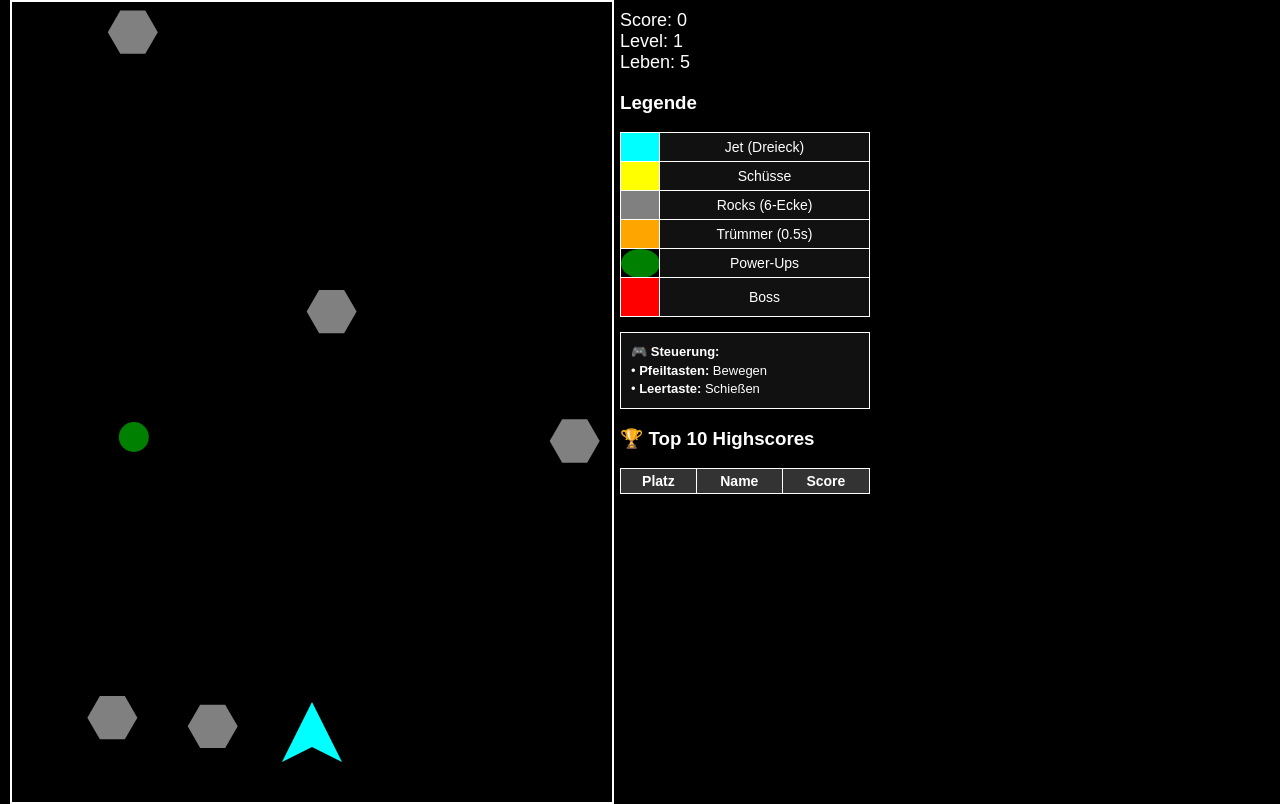
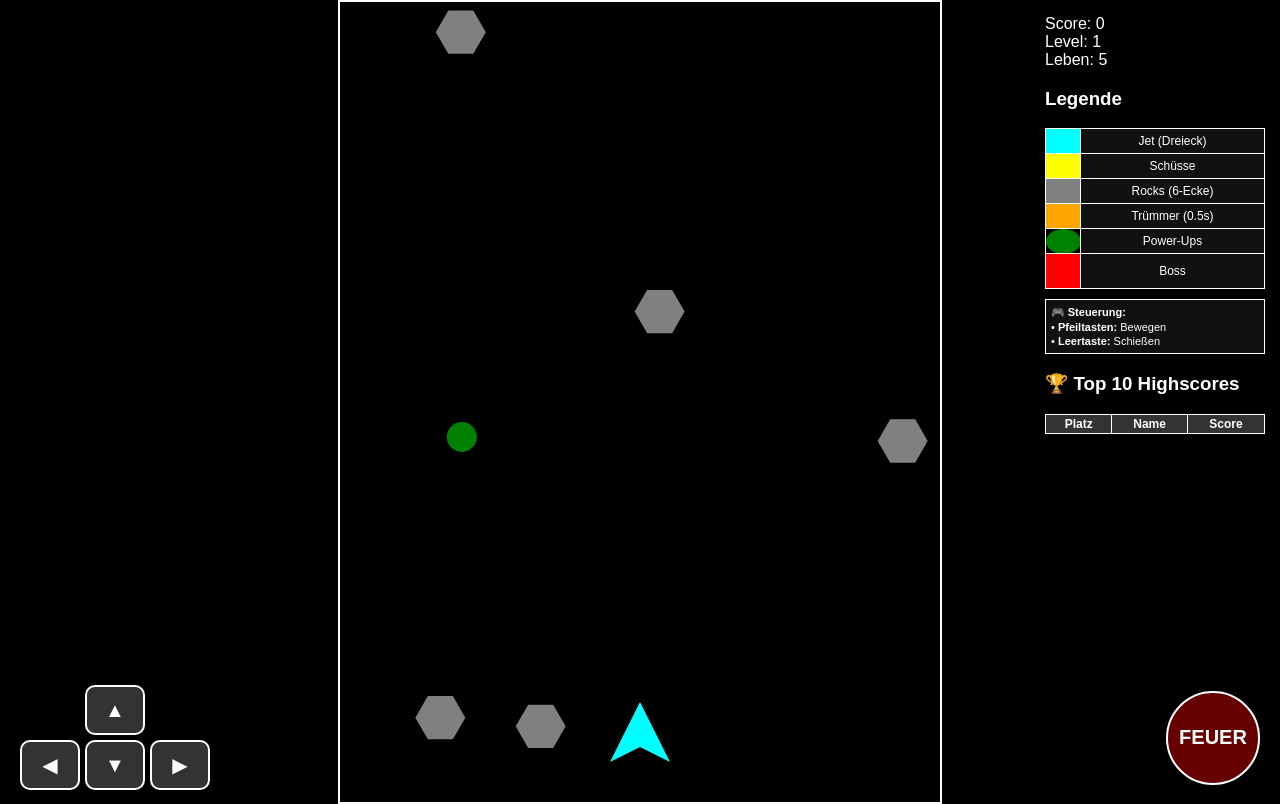
Before and after one commit to wedel88/jet, a plain HTML site: page index.html in a window 1280 px wide. Drawn offline with Linux system fonts and the light colour scheme; no server answers.

```diff
--- a/index.html
+++ b/index.html
@@ -2,25 +2,97 @@
 <html lang="de">
 <head>
 <meta charset="UTF-8">
+<meta name="viewport" content="width=device-width, initial-scale=1.0, user-scalable=no">
 <title>Jet Shooter 2D – Dreieck & Sechseck-Trümmer</title>
 <style>
-body { margin:0; overflow:hidden; background:black; color:white; font-family:Arial; }
-#gameCanvas { background:#000; display:block; margin-left:10px; float:left; border:2px solid white; }
-#ui { position:absolute; top:10px; left:620px; width:250px; }
-#scoreboard { margin-bottom:10px; font-size:18px; }
+body { margin:0; overflow:hidden; background:black; color:white; font-family:Arial; touch-action: none; }
+#gameCanvas { background:#000; display:block; margin: 0 auto; border:2px solid white; max-width: 100%; height: auto; }
+#ui { position:absolute; top:10px; right:10px; width:220px; background: rgba(0,0,0,0.8); padding: 5px; border-radius: 5px; }
+#scoreboard { margin-bottom:10px; font-size:16px; }
 #levelOverlay { position:absolute; top:50%; left:50%; transform:translate(-50%,-50%); font-size:36px; color:yellow; display:none; z-index:10; }
 table { border-collapse: collapse; width:100%; }
-th, td { border:1px solid white; padding:4px; text-align:center; font-size:14px; }
+th, td { border:1px solid white; padding:2px; text-align:center; font-size:12px; }
 th { background:#333; }
 td { background:#111; }
-#restartBtn { display:none; position:absolute; top:50%; left:200px; transform:translateY(-50%); padding:15px 25px; font-size:18px; cursor:pointer; background:green; color:white; border:2px solid white; border-radius:5px; z-index:20; }
-.control-box { margin-top: 15px; padding: 10px; background: #111; border: 1px solid white; font-size: 13px; line-height: 1.4; }
+#restartBtn { display:none; position:absolute; top:50%; left:50%; transform:translate(-50%,-50%); padding:15px 25px; font-size:18px; cursor:pointer; background:green; color:white; border:2px solid white; border-radius:5px; z-index:20; }
+.control-box { margin-top: 10px; padding: 5px; background: #111; border: 1px solid white; font-size: 11px; line-height: 1.3; }
+
+/* --- Mobile Touch Controls Styling --- */
+#touchControls {
+    position: fixed;
+    bottom: 10px;
+    left: 0;
+    width: 100%;
+    display: flex;
+    justify-content: space-between;
+    padding: 0 20px;
+    box-sizing: border-box;
+    z-index: 30;
+    user-select: none;
+}
+.dpad-group {
+    display: grid;
+    grid-template-columns: 60px 60px 60px;
+    grid-template-rows: 50px 50px;
+    gap: 5px;
+}
+.touch-btn {
+    background: rgba(255, 255, 255, 0.2);
+    border: 2px solid white;
+    color: white;
+    font-size: 20px;
+    border-radius: 10px;
+    display: flex;
+    align-items: center;
+    justify-content: center;
+    touch-action: manipulation;
+}
+.touch-btn:active, .touch-btn.active {
+    background: rgba(255, 255, 255, 0.5);
+}
+#btnUp { grid-column: 2; grid-row: 1; }
+#btnLeft { grid-column: 1; grid-row: 2; }
+#btnDown { grid-column: 2; grid-row: 2; }
+#btnRight { grid-column: 3; grid-row: 2; }
+
+.action-group {
+    display: flex;
+    align-items: center;
+}
+#btnShoot {
+    width: 90px;
+    height: 90px;
+    border-radius: 50%;
+    background: rgba(255, 0, 0, 0.4);
+    font-weight: bold;
+}
+#btnShoot:active, #btnShoot.active {
+    background: rgba(255, 0, 0, 0.7);
+}
+
+/* Für kleinere Bildschirme UI anpassen */
+@media (max-width: 900px) {
+    #ui { display: none; } /* Versteckt die rechte Seitenleiste auf Handys, damit das Spiel größer ist */
+}
 </style>
 </head>
 <body>
 
 <canvas id="gameCanvas" width="600" height="800"></canvas>
 <button id="restartBtn" onclick="restartGame()">Erneut spielen</button>
+
+<!-- Onscreen Touch Controls -->
+<div id="touchControls">
+    <div class="dpad-group">
+        <div class="touch-btn" id="btnUp">▲</div>
+        <div class="touch-btn" id="btnLeft">◀</div>
+        <div class="touch-btn" id="btnDown">▼</div>
+        <div class="touch-btn" id="btnRight">▶</div>
+    </div>
+    <div class="action-group">
+        <div class="touch-btn" id="btnShoot">FEUER</div>
+    </div>
+</div>
 
 <div id="ui">
 <div id="scoreboard">
@@ -91,9 +163,37 @@
 function getRockHP(l){ return 3 + (l-1)*1.6; }
 function getBossHP(l){ return 50 + (l-1)*25; }
 
-// ----------------- INPUT -----------------
+// ----------------- INPUT (Tastatur & Touch) -----------------
 document.addEventListener("keydown", e=>keys[e.code]=true);
 document.addEventListener("keyup", e=>keys[e.code]=false);
+
+// Hilfsfunktion für Touch-Buttons (Simuliert Tastendrücke)
+function bindTouchButton(id, keyCode) {
+    const el = document.getElementById(id);
+    if (!el) return;
+
+    el.addEventListener("touchstart", (e) => {
+        e.preventDefault();
+        keys[keyCode] = true;
+        el.classList.add("active");
+    }, {passive: false});
+
+    el.addEventListener("touchend", (e) => {
+        e.preventDefault();
+        keys[keyCode] = false;
+        el.classList.remove("active");
+    }, {passive: false});
+
+    // Fallback für Mausklicks am PC zum Testen
+    el.addEventListener("mousedown", () => { keys[keyCode] = true; el.classList.add("active"); });
+    el.addEventListener("mouseup", () => { keys[keyCode] = false; el.classList.remove("active"); });
+}
+
+bindTouchButton("btnLeft", "ArrowLeft");
+bindTouchButton("btnRight", "ArrowRight");
+bindTouchButton("btnUp", "ArrowUp");
+bindTouchButton("btnDown", "ArrowDown");
+bindTouchButton("btnShoot", "Space");
 
 // ----------------- HELPERS -----------------
 function random(min,max){ return Math.random()*(max-min)+min; }
@@ -105,12 +205,9 @@
     setTimeout(()=>overlay.style.display="none",1000);
 }
 
-// ---- triggerGameOver ----
 function triggerGameOver(){
     gameOver = true;
     document.getElementById("restartBtn").style.display = "block";
-
-    // Optional: Highscore beim Game Over direkt speichern (falls gewünscht)
     let playerName = prompt("Game Over! Gib deinen Namen für den Highscore ein:", "Spieler");
     if(playerName){
         saveHighScore(playerName, score);
@@ -154,17 +251,14 @@
     }
 }
 
-// ----------------- HIGHSCORE (Mit X-Access-Key für den Access Key) -----------------
+// ----------------- HIGHSCORE -----------------
 async function loadHighscores() {
   try {
     const response = await fetch(`https://api.jsonbin.io/v3/b/${BIN_ID}/latest`, {
-      headers: {
-        "X-Access-Key": API_KEY
-      }
+      headers: { "X-Access-Key": API_KEY }
     });
     if(!response.ok) throw new Error(`HTTP error! status: ${response.status}`);
     const data = await response.json();
-
     const highscores = data.record.highscores || [];
     renderHighscoreTable(highscores);
   } catch (err) {
@@ -201,6 +295,7 @@
 
 function renderHighscoreTable(highscores){
     const tbody = document.querySelector("#highscoreTable tbody");
+    if(!tbody) return;
     tbody.innerHTML = "";
     highscores.forEach((entry, index) => {
         let tr = document.createElement("tr");
@@ -452,9 +547,9 @@
         levelUp();
     }
 
-    document.getElementById("score").textContent = score;
-    document.getElementById("level").textContent = level;
-    document.getElementById("hp").textContent = Math.max(0, jet.hp);
+    if(document.getElementById("score")) document.getElementById("score").textContent = score;
+    if(document.getElementById("level")) document.getElementById("level").textContent = level;
+    if(document.getElementById("hp")) document.getElementById("hp").textContent = Math.max(0, jet.hp);
 }
 
 function levelUp(){
```
